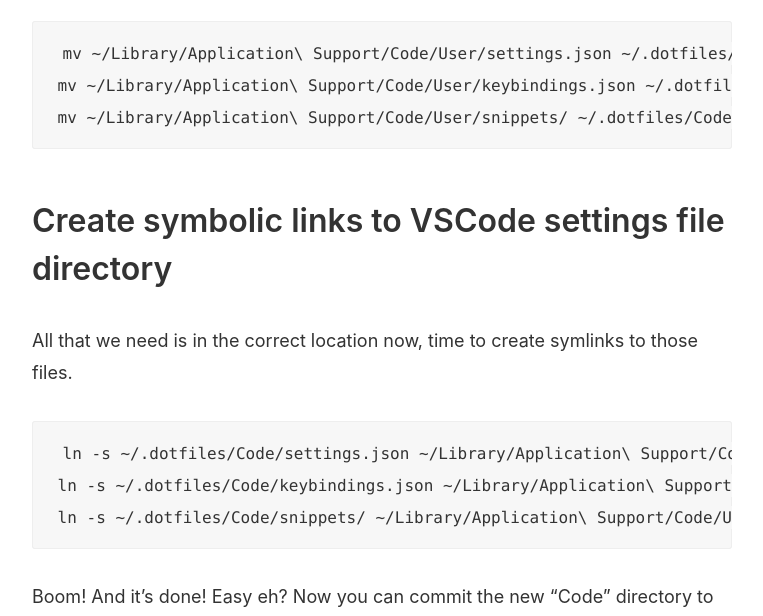
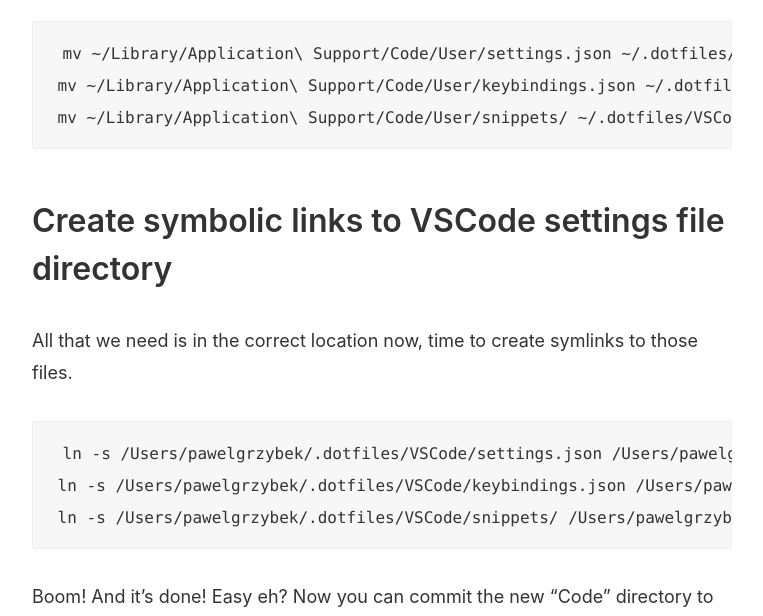
Before and after one commit to kimruddock/pawelgrzybek.github.io, a Jekyll site: the page built from _posts/2017-01-13-sync-vscode-settings-and-snippets-via-dotfiles-on-github.md, in a window 1280 px wide. Shown: the part 1131-1747 px from the top of the page, without its empty margins (258-1021 px from the left). Built offline with Jekyll 4.4.1, drawn with Linux system fonts in a browser that asks for light colours; comment, search, counter and statistics services are not loaded.

Commit message:
update vscode sync via dotfiles article

````diff
--- a/_posts/2017-01-13-sync-vscode-settings-and-snippets-via-dotfiles-on-github.md
+++ b/_posts/2017-01-13-sync-vscode-settings-and-snippets-via-dotfiles-on-github.md
@@ -15,9 +15,9 @@
 OK, let's move the settings files and the directory containing your snippets to your .dotfiles that is located in the root folder.
 
 ```
-mv ~/Library/Application\ Support/Code/User/settings.json ~/.dotfiles/Code/
-mv ~/Library/Application\ Support/Code/User/keybindings.json ~/.dotfiles/Code/
-mv ~/Library/Application\ Support/Code/User/snippets/ ~/.dotfiles/Code/
+mv ~/Library/Application\ Support/Code/User/settings.json ~/.dotfiles/VSCode/
+mv ~/Library/Application\ Support/Code/User/keybindings.json ~/.dotfiles/VSCode/
+mv ~/Library/Application\ Support/Code/User/snippets/ ~/.dotfiles/VSCode/
 ```
 
 ## Create symbolic links to VSCode settings file directory
@@ -25,9 +25,9 @@
 All that we need is in the correct location now, time to create symlinks to those files.
 
 ```
-ln -s ~/.dotfiles/Code/settings.json ~/Library/Application\ Support/Code/User/settings.json
-ln -s ~/.dotfiles/Code/keybindings.json ~/Library/Application\ Support/Code/User/keybindings.json
-ln -s ~/.dotfiles/Code/snippets/ ~/Library/Application\ Support/Code/User/snippets
+ln -s /Users/pawelgrzybek/.dotfiles/VSCode/settings.json /Users/pawelgrzybek/Library/Application\ Support/Code/User/settings.json
+ln -s /Users/pawelgrzybek/.dotfiles/VSCode/keybindings.json /Users/pawelgrzybek/Library/Application\ Support/Code/User/keybindings.json
+ln -s /Users/pawelgrzybek/.dotfiles/VSCode/snippets/ /Users/pawelgrzybek/Library/Application\ Support/Code/User/snippets
 ```
 
 Boom! And it's done! Easy eh? Now you can commit the new "Code" directory to your .dotfiles repo, create symbolic links across all your machines and enjoy version controlled settings and snippets.
````
